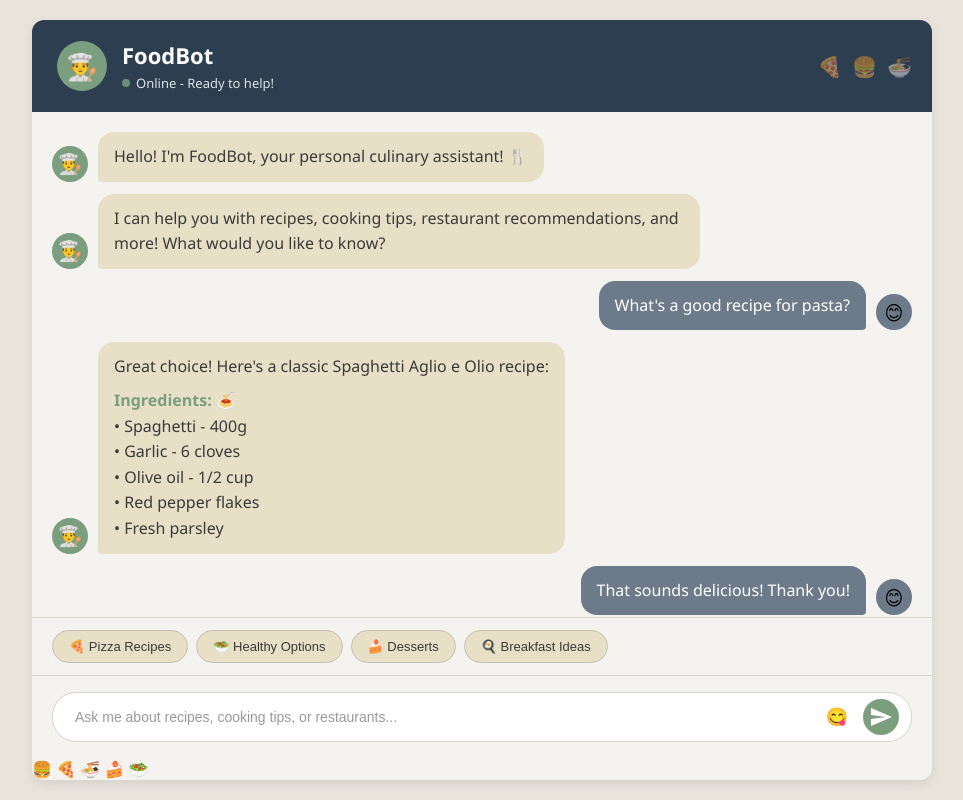
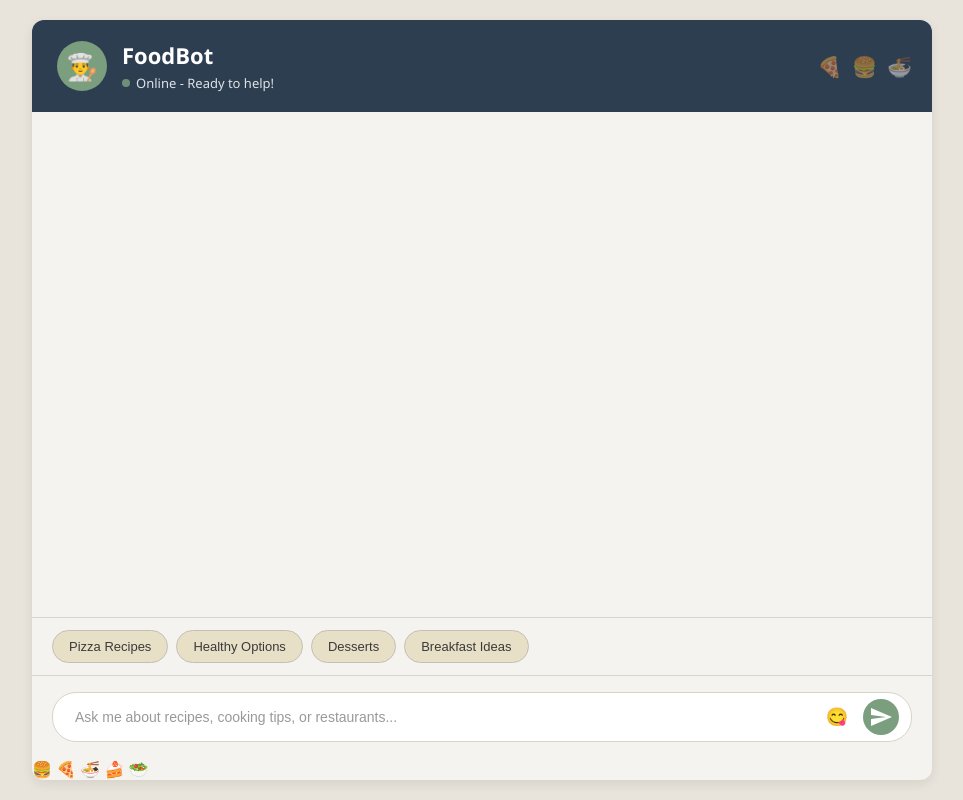
Before and after one commit to Thoufeq/Cooking_Assistant, a Flask app: page / in a window 1280 px wide. Shown: the whole page, without its empty margins (158-1121 px from the left). Run offline with Flask 3, Linux system fonts and the light colour scheme.

Commit message:
changed ui

```diff
--- a/templates/chat.html
+++ b/templates/chat.html
@@ -31,63 +31,15 @@
 
             <div class="chat-container">
                 <div class="messages-wrapper">
-                    <div class="message bot-message">
-                        <div class="message-avatar">👨‍🍳</div>
-                        <div class="message-content">
-                            <p>Hello! I'm FoodBot, your personal culinary assistant! 🍴</p>
-                        </div>
-                    </div>
 
-                    <div class="message bot-message">
-                        <div class="message-avatar">👨‍🍳</div>
-                        <div class="message-content">
-                            <p>I can help you with recipes, cooking tips, restaurant recommendations, and more! What would you like to know?</p>
-                        </div>
-                    </div>
-
-                    <div class="message user-message">
-                        <div class="message-content">
-                            <p>What's a good recipe for pasta?</p>
-                        </div>
-                        <div class="message-avatar">😊</div>
-                    </div>
-
-                    <div class="message bot-message">
-                        <div class="message-avatar">👨‍🍳</div>
-                        <div class="message-content">
-                            <p>Great choice! Here's a classic Spaghetti Aglio e Olio recipe:</p>
-                            <p><strong>Ingredients:</strong> 🍝<br>
-                            • Spaghetti - 400g<br>
-                            • Garlic - 6 cloves<br>
-                            • Olive oil - 1/2 cup<br>
-                            • Red pepper flakes<br>
-                            • Fresh parsley</p>
-                        </div>
-                    </div>
-
-                    <div class="message user-message">
-                        <div class="message-content">
-                            <p>That sounds delicious! Thank you!</p>
-                        </div>
-                        <div class="message-avatar">😊</div>
-                    </div>
-
-                    <div class="typing-indicator">
-                        <div class="message-avatar">👨‍🍳</div>
-                        <div class="typing-dots">
-                            <span></span>
-                            <span></span>
-                            <span></span>
-                        </div>
-                    </div>
                 </div>
             </div>
 
             <div class="quick-actions">
-                <button class="quick-btn">🍕 Pizza Recipes</button>
-                <button class="quick-btn">🥗 Healthy Options</button>
-                <button class="quick-btn">🍰 Desserts</button>
-                <button class="quick-btn">🍳 Breakfast Ideas</button>
+                <button class="quick-btn">Pizza Recipes</button>
+                <button class="quick-btn">Healthy Options</button>
+                <button class="quick-btn">Desserts</button>
+                <button class="quick-btn">Breakfast Ideas</button>
             </div>
 
             <div class="input-container">
@@ -114,6 +66,7 @@
 
 
     <script src="https://ajax.googleapis.com/ajax/libs/jquery/3.3.1/jquery.min.js"></script>
+<script src="https://ajax.googleapis.com/ajax/libs/jquery/3.3.1/jquery.min.js"></script>
 <script>
 $(document).ready(function() {
     function appendUserMessage(message) {
@@ -151,13 +104,11 @@ $(document).ready(function() {
         $("#typing").remove();
     }
 
-    $(".send-btn").on("click", function() {
-        const message = $(".message-input").val().trim();
+    function sendMessage(message) {
         if (message === "") return;
 
         appendUserMessage(message);
         $(".message-input").val("");
-
         showTyping();
 
         $.ajax({
@@ -174,6 +125,11 @@ $(document).ready(function() {
                 appendBotMessage("⚠️ Sorry, something went wrong. Please try again!");
             }
         });
+    }
+
+    $(".send-btn").on("click", function() {
+        const message = $(".message-input").val().trim();
+        sendMessage(message);
     });
 
     $(".message-input").on("keypress", function(e) {
@@ -182,6 +138,12 @@ $(document).ready(function() {
             return false;
         }
     });
+
+    // ✅ Make quick action buttons functional
+    $(".quick-btn").on("click", function() {
+        const quickMessage = $(this).text().replace(/^[🍕🥗🍰🍳]\s*/, ''); // remove emoji prefix
+        sendMessage(quickMessage);
+    });
 });
 </script>
 </body>
```
